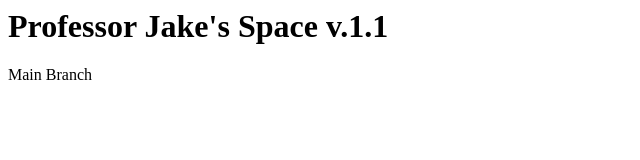
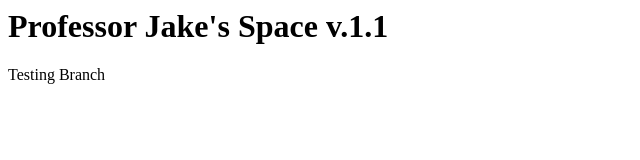
Before and after one commit to jakeuh/jakeuh.github.io, a plain HTML site: page index.html in a window 1280 px wide. Shown: the full height of the page, 0-640 px from the left. Drawn offline with Linux system fonts and the light colour scheme.

```diff
--- a/index.html
+++ b/index.html
@@ -1,2 +1,2 @@
  <h1>Professor Jake's Space v.1.1</h1>
-<n2>Main Branch</n2>
+<n2>Testing Branch</n2>
```
